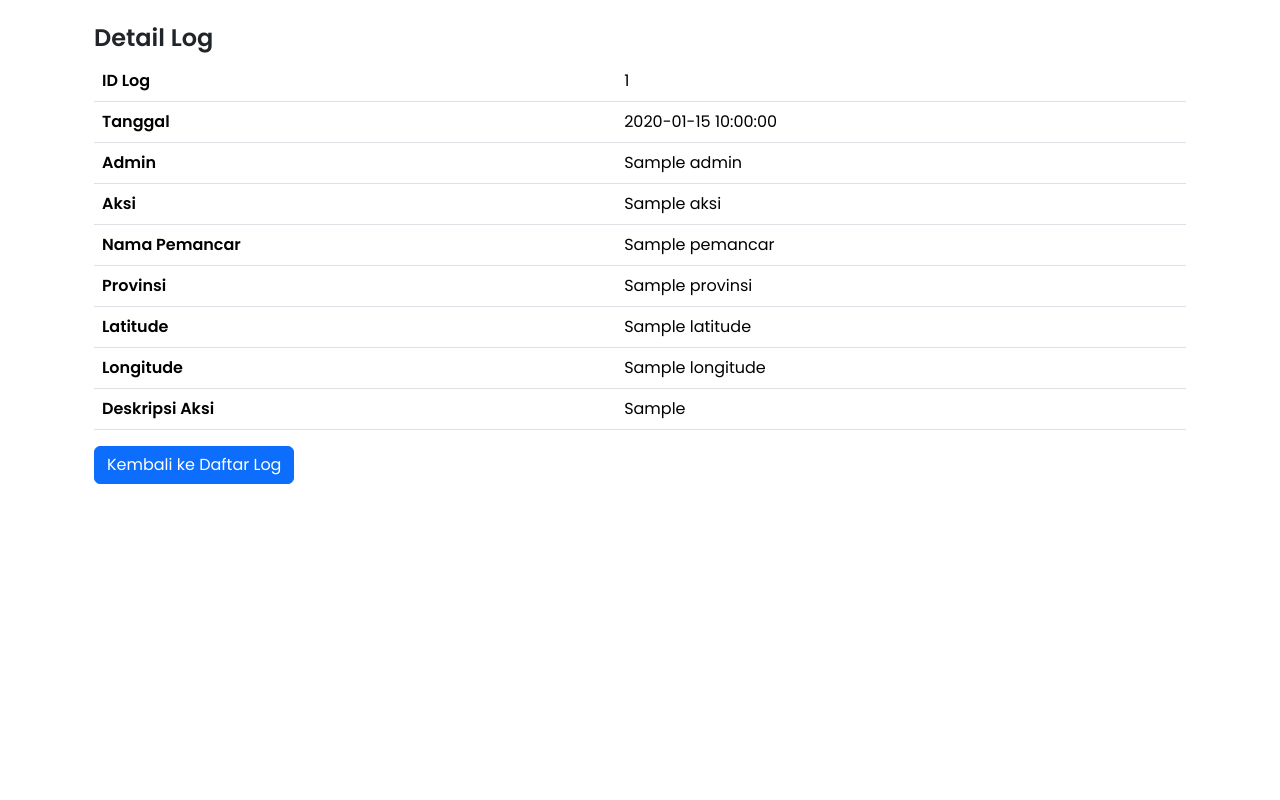
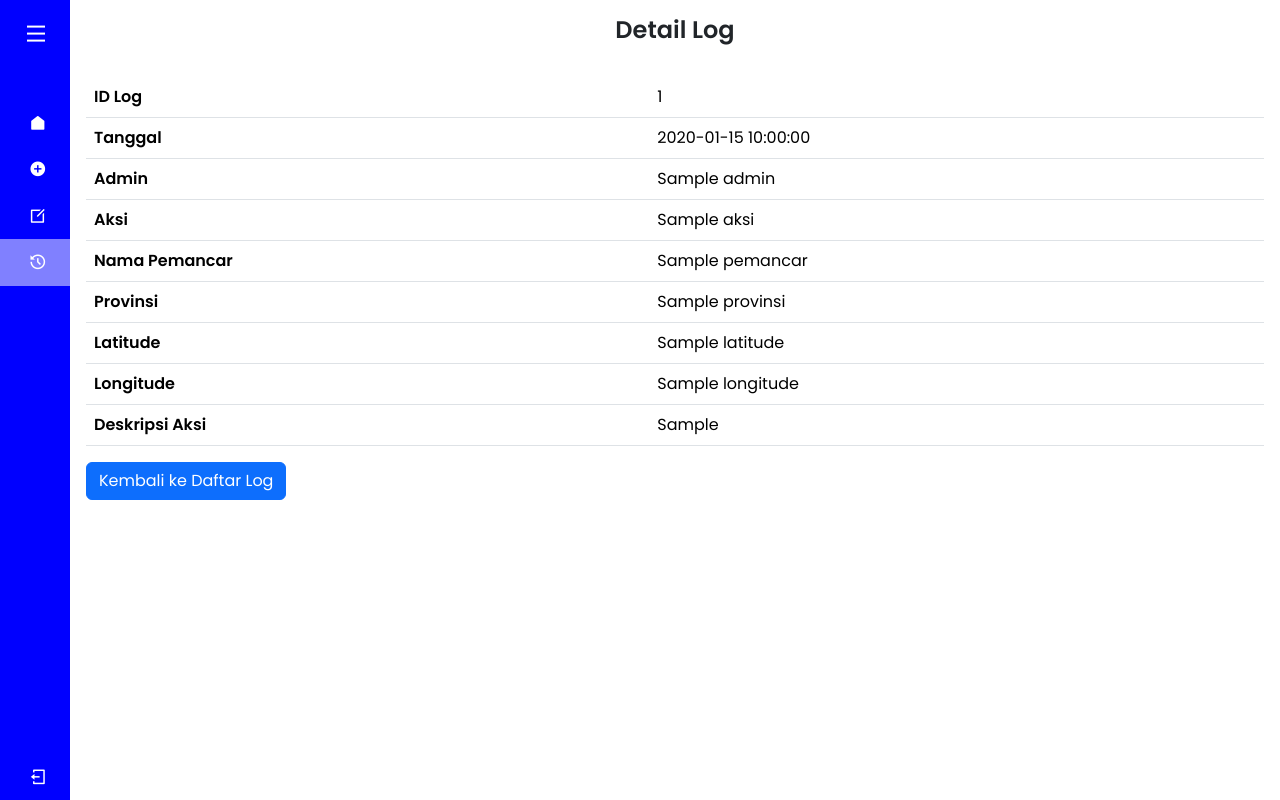
Before and after one commit to sulthannauval/Coverage-Map-Web, a Laravel app: template resources/views/adminhistoryshow.blade.php in a window 1280 px wide. Run offline with Laravel 9, Linux system fonts and the light colour scheme; the template is opened without the code that fills it: most values are stand-ins (such as "Sample title", 1, 10 or a date in 2020); style sheets or scripts are compiled from the project's sources; some libraries are stand-ins or nearby versions.

Commit message:
Perbaikan Halaman History (Log)
Tidak jadi menggunakan layout

```diff
--- a/resources/views/adminhistory.blade.php
+++ b/resources/views/adminhistory.blade.php
@@ -61,9 +61,6 @@
             </div>
         </aside>
         <div class="main p-3">
-            @extends('layouts.app') <!-- Pastikan ini menggunakan layout utama yang benar -->
-
-            @section('content')
             <div class="text-center">
                 <h1>
                     History
@@ -98,7 +95,6 @@
             <div class="d-flex justify-content-center">
                 {{ $logs->links() }}
             </div>
-            @endsection
         </div>
 
     </div>
--- a/resources/views/adminhistoryshow.blade.php
+++ b/resources/views/adminhistoryshow.blade.php
@@ -1,8 +1,72 @@
-@extends('layouts.app')
+<!DOCTYPE html>
+<html lang="en">
 
-@section('content')
-<div class="container">
-    <h1>Detail Log</h1>
+<head>
+    <meta charset="UTF-8">
+    <meta name="viewport" content="width=device-width, initial-scale=1.0">
+    <title>Document</title>
+    <link
+        href="https://cdn.jsdelivr.net/npm/remixicon@4.5.0/fonts/remixicon.css"
+        rel="stylesheet" />
+    <link href="https://cdn.jsdelivr.net/npm/bootstrap@5.3.0-alpha3/dist/css/bootstrap.min.css" rel="stylesheet"
+        integrity="sha384-KK94CHFLLe+nY2dmCWGMq91rCGa5gtU4mk92HdvYe+M/SXH301p5ILy+dN9+nJOZ" crossorigin="anonymous">
+    @vite(['public/css/adminhistory.css', 'public/js/adminhistory.js'])
+</head>
+
+<body>
+    <div class="wrapper">
+        <aside id="sidebar">
+            <div class="d-flex">
+                <button id="toggle-btn" type="button">
+                    <i class="ri-menu-fill"></i>
+                </button>
+                <div class="sidebar-logo">
+                    <a href="#">Menu</Menu></a>
+                </div>
+            </div>
+            <ul class="sidebar-nav">
+                <li class="sidebar-item">
+                    <a href="/admin" class="sidebar-link">
+                        <i class="ri-home-fill"></i>
+                        <span>Home</span>
+                    </a>
+                </li>
+                <li class="sidebar-item">
+                    <a href="/adminadd" class="sidebar-link">
+                        <i class="ri-add-circle-fill"></i>
+                        <span>Add</span>
+                    </a>
+                </li>
+                <li class="sidebar-item">
+                    <a href="/adminedit" class="sidebar-link">
+                        <i class="ri-edit-box-line"></i>
+                        <span>Edit</span>
+                    </a>
+                </li>
+                <li class="sidebar-item">
+                    <a href="#" class="sidebar-link-select">
+                        <i class="ri-history-fill"></i>
+                        <span>History</span>
+                    </a>
+                </li>
+            </ul>
+            <div class="sidebar-footer">
+                <form id="logout-form" action="{{ route('logout') }}" method="POST">
+                    @csrf
+                    <a href="#" class="sidebar-link" onclick="event.preventDefault(); document.getElementById('logout-form').submit();">
+                        <i class="ri-logout-box-line"></i>
+                        <span>Logout</span>
+                    </a>
+                </form>
+            </div>
+        </aside>
+        <div class="main p-3">
+            <div class="text-center">
+                <h1>
+                    Detail Log
+                </h1>
+                <br>
+            </div>
             <table class="table table-hover">
                 <tr>
                     <th>ID Log</th>
@@ -56,4 +120,11 @@
 
             <a href="{{ route('histories') }}" class="btn btn-primary">Kembali ke Daftar Log</a>
         </div>
-@endsection
+        <script src="https://cdn.jsdelivr.net/npm/bootstrap@5.3.0-alpha3/dist/js/bootstrap.bundle.min.js"
+            integrity="sha384-ENjdO4Dr2bkBIFxQpeoTz1HIcje39Wm4jDKdf19U8gI4ddQ3GYNS7NTKfAdVQSZe"
+            crossorigin="anonymous"></script>
+        <script src="script.js"></script>
+    </div>
+</body>
+
+</html>
--- a/resources/views/layouts/app.blade.php
+++ /dev/null
@@ -1,24 +0,0 @@
-<!-- resources/views/layouts/app.blade.php -->
-<!DOCTYPE html>
-<html lang="en">
-
-<head>
-    <meta charset="UTF-8">
-    <meta name="viewport" content="width=device-width, initial-scale=1.0">
-    <title>Admin Panel</title>
-    <link href="https://cdn.jsdelivr.net/npm/bootstrap@5.3.0-alpha3/dist/css/bootstrap.min.css" rel="stylesheet">
-    <link href="https://cdn.jsdelivr.net/npm/remixicon@4.5.0/fonts/remixicon.css" rel="stylesheet" />
-    @vite(['resources/css/app.css', 'resources/js/app.js'])
-</head>
-
-<body>
-    <div id="app">
-        <div class="container mt-4">
-            @yield('content') <!-- Konten halaman akan di-inject di sini -->
-        </div>
-    </div>
-
-    <script src="https://cdn.jsdelivr.net/npm/bootstrap@5.3.0-alpha3/dist/js/bootstrap.bundle.min.js"></script>
-</body>
-
-</html>
```
Lines whose indentation alone changed are shown as unchanged.
